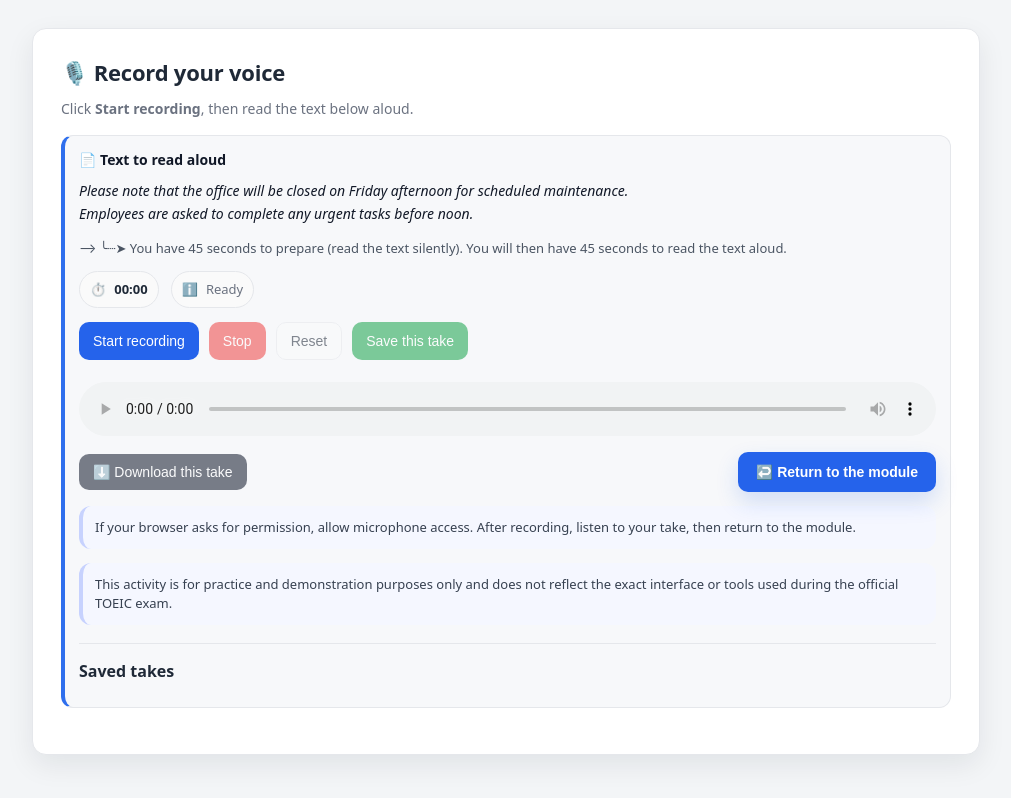
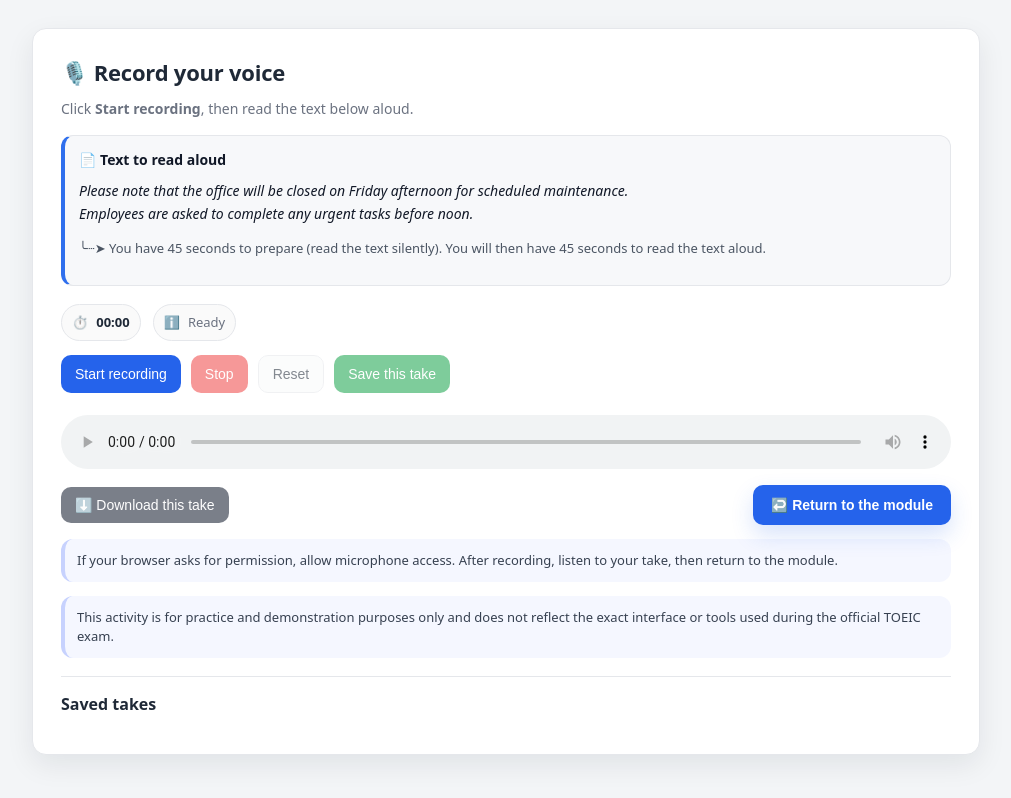
Before and after one commit to mariafloreslearning-cloud/toeic-speaking-task-1, a plain HTML site: page index.html in a window 1280 px wide. Shown: the whole page, without its empty margins (134-1145 px from the left). Drawn offline with Linux system fonts and the light colour scheme.

Commit message:
Update index.html

```diff
--- a/index.html
+++ b/index.html
@@ -313,10 +313,10 @@
         <p class="promptText" id="promptText">Please note that the office will be closed on Friday afternoon for scheduled maintenance.
 Employees are asked to complete any urgent tasks before noon.</p>
 
-<p class="instruction">
-  <span class="instructionIcon" aria-hidden="true">⟶</span>
-  ╰┈➤ You have 45 seconds to prepare (read the text silently). You will then have 45 seconds to read the text aloud.
-</p>
+                <p class="instruction">
+          ╰┈➤ You have 45 seconds to prepare (read the text silently). You will then have 45 seconds to read the text aloud.
+        </p>
+      </div>
 
       <div class="meta">
         <div class="pill"><span>⏱️</span><span class="timer" id="timer">00:00</span></div>
```
